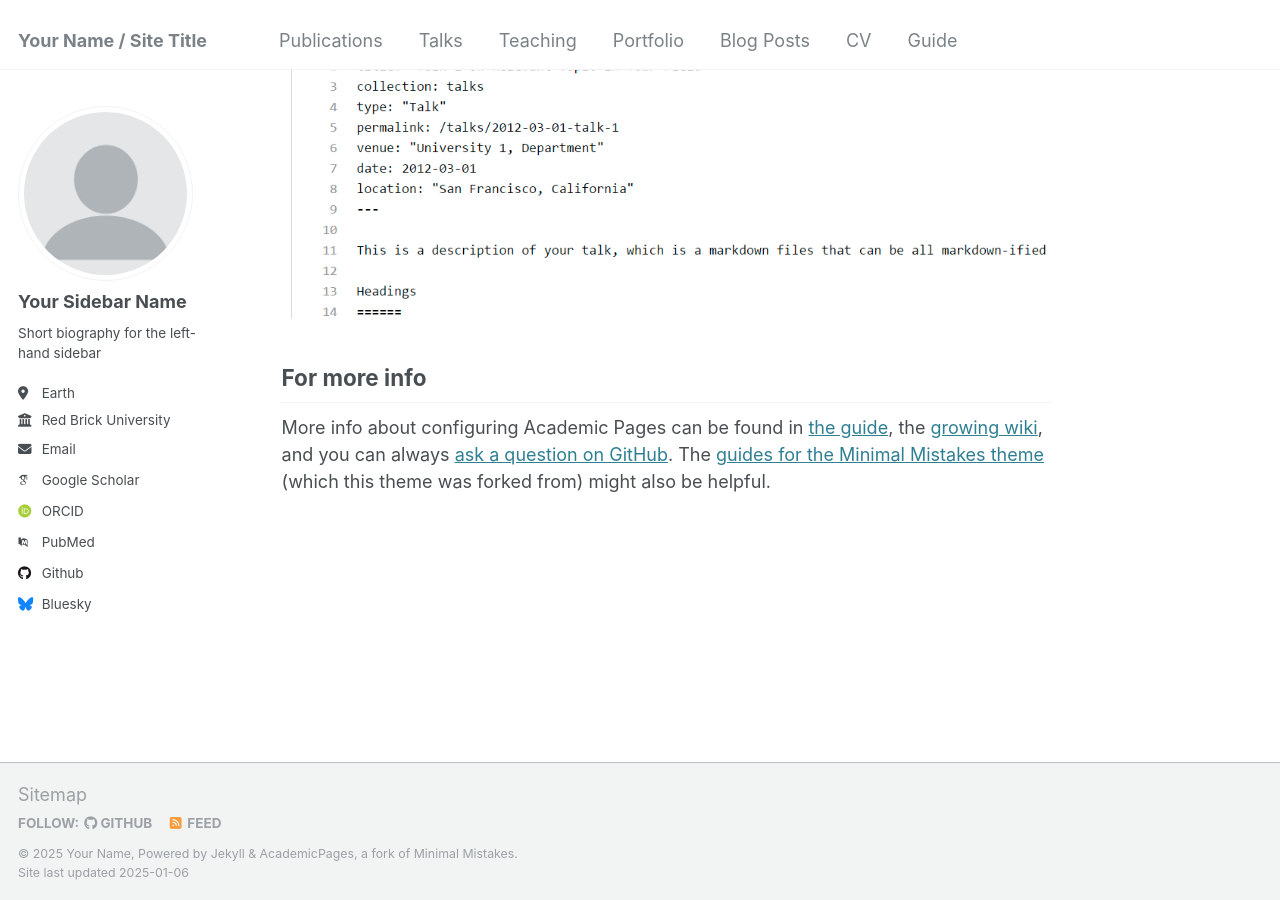
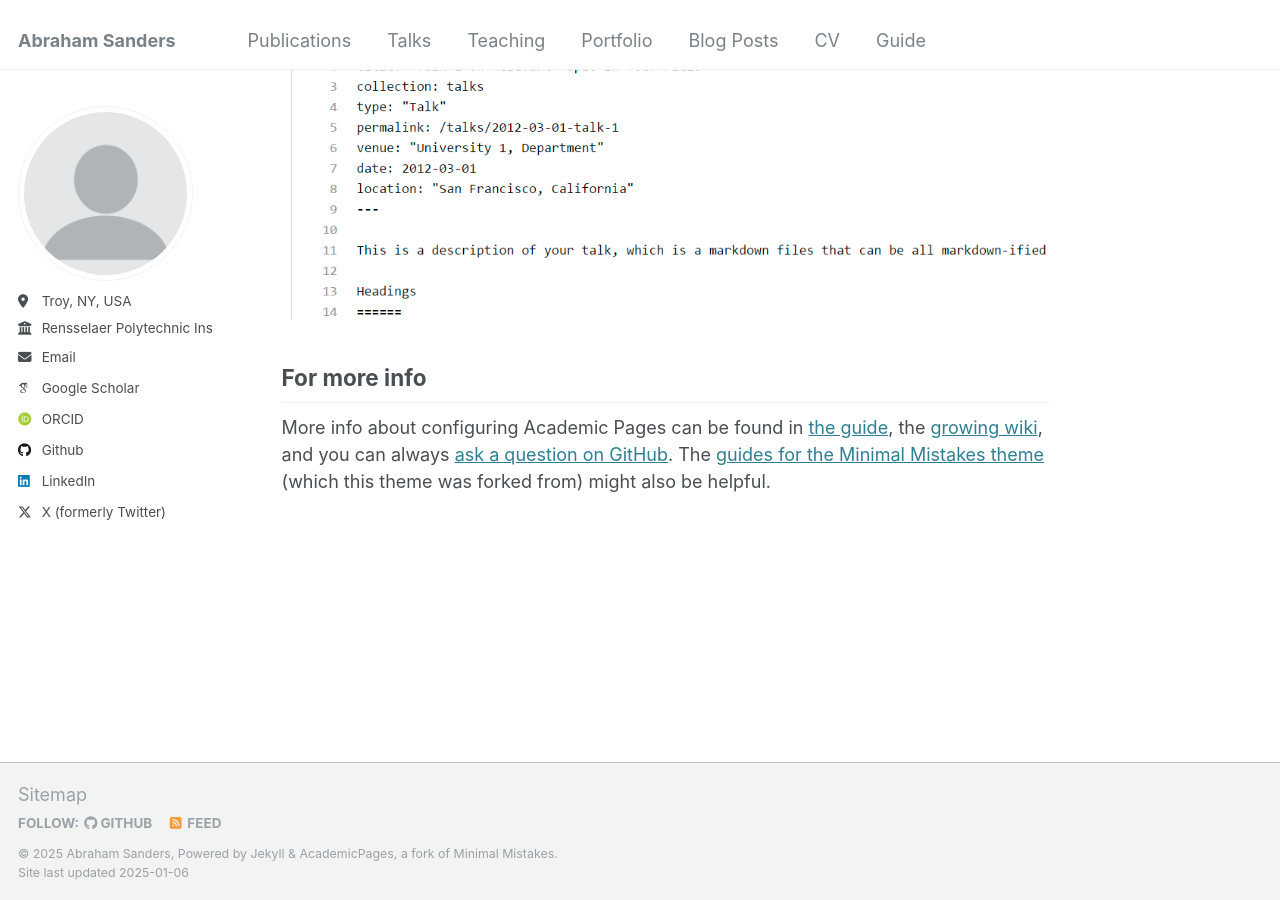
Before and after one commit to AbrahamSanders/abrahamsanders.github.io, a Jekyll site: the page built from _pages/about.md, in a window 1280 px wide and 900 px high, scrolled down 2643 px. Built offline with Jekyll 4.4.1, drawn with Linux system fonts in a browser that asks for light colours; some web fonts are replaced.

Commit message:
Update _config.yml

```diff
--- a/_config.yml
+++ b/_config.yml
@@ -8,13 +8,13 @@
 
 # Basic Site Settings
 locale                   : "en-US"
-title                    : "Your Name / Site Title"
+title                    : "Abraham Sanders"
 title_separator          : "-"
-name                     : &name "Your Name"
-description              : &description "personal description"
-url                      : https://academicpages.github.io # the base hostname & protocol for your site e.g. "https://[your GitHub username].github.io"
+name                     : &name "Abraham Sanders"
+description              : &description "PhD candidate in Cognitive Science at RPI, developing and evaluating full-duplex spoken dialogue systems."
+url                      : https://abrahamsanders.github.io # the base hostname & protocol for your site e.g. "https://[your GitHub username].github.io"
 baseurl                  : "" # the subpath of your site, e.g. "/blog"
-repository               : "academicpages/academicpages.github.io"
+repository               : "AbrahamSanders/abrahamsanders.github.io"
 
 # Site Author - The following control what appear as part of the author content on the side bar.
 #               If a field is blank the icon and link will not appear, otherwise it will be shown.
@@ -22,21 +22,21 @@ repository               : "academicpages/academicpages.github.io"
 author:
   # Biographic information
   avatar           : "profile.png"
-  name             : "Your Sidebar Name"
+  name             : &name
   pronouns         : # example: "she/her"
-  bio              : "Short biography for the left-hand sidebar"
-  location         : "Earth"
-  employer         : "Red Brick University"
+  bio              : &description
+  location         : "Troy, NY, USA"
+  employer         : "Rensselaer Polytechnic Institute"
   uri              : # URL
-  email            : "none@example.org"
+  email            : "abraham.sanders@gmail.com"
 
   # Academic websites
   arxiv            : # URL - Update with the correct link to your profile
-  googlescholar    : "https://scholar.google.com/citations?user=PS_CX0AAAAAJ"
+  googlescholar    : "https://scholar.google.com/citations?user=RdyqCP0AAAAJ"
   impactstory      : # URL
-  orcid            : "http://orcid.org/yourorcidurl"
+  orcid            : "https://orcid.org/0000-0002-5231-2239"
   semantic         : # URL
-  pubmed           : "https://www.ncbi.nlm.nih.gov/pubmed/?term=john+snow"
+  pubmed           : # URL
   researchgate     : # URL
   scopus           : # URL
 
@@ -44,12 +44,12 @@ author:
   bitbucket        : # Username - Update with your username on the site
   codepen          : # Username
   dribbble         : # Username
-  github           : "academicpages"
+  github           : "AbrahamSanders"
   kaggle           : # Username
   stackoverflow    : # User number or user number and name (i.e., use "1" or "1/jeff-atwood")
 
   # Social media
-  bluesky          : "bsky.app" # Replace this with you Bluesky username
+  bluesky          : # "bsky.app" # Replace this with you Bluesky username
   facebook         : # Username
   flickr           : # Username
   foursquare       : # Username
@@ -58,7 +58,7 @@ author:
   keybase          : # Username
   instagram        : # Username
   lastfm           : # Username
-  linkedin         : # Username
+  linkedin         : "abraham-sanders"
   mastodon         : # URL
   medium           : # URL
   pinterest        : # Username
@@ -66,7 +66,7 @@ author:
   steam            : # Username
   telegram         : # URL
   tumblr           : # Username
-  twitter          : # Username for X / Twitter
+  twitter          : "abrahamcsanders"
   vine             : # Username
   weibo            : # Username
   wikipedia        : # Username
```
